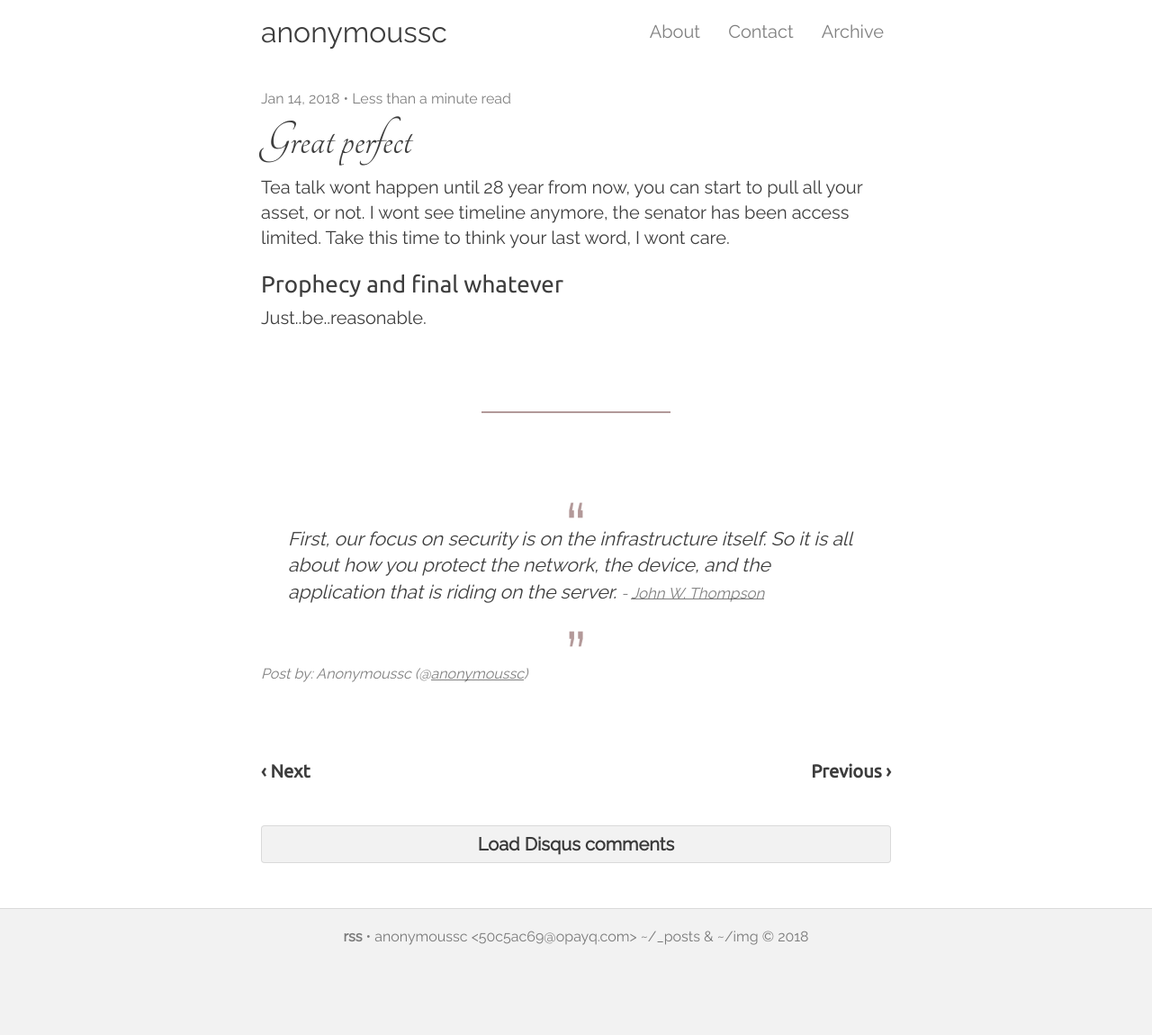
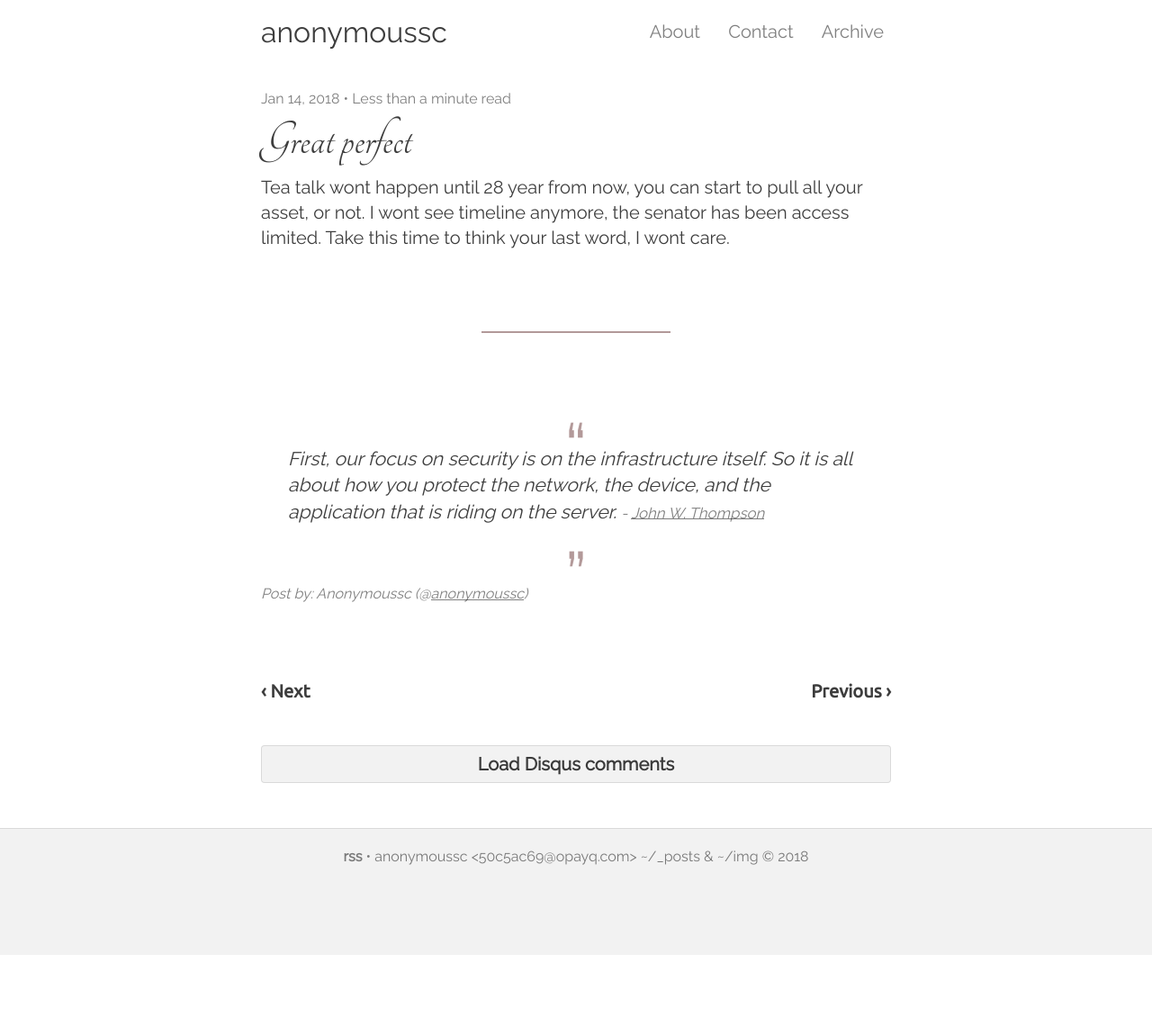
Before and after one commit to anonymoussc/anonymoussc.github.io, a Jekyll site: the page built from _posts/2018-01-14-great-perfect.markdown, in a window 1280 px wide. Shown: the whole page at 90% size. Built offline with Jekyll 4.4.1, drawn with Linux system fonts in a browser that asks for light colours; after the commit the page ends 1061 px from its top, so only the background shows below that.

Commit message:
Modified 2018-01-14-great-perfect.markdown

```diff
--- a/_posts/2018-01-14-great-perfect.markdown
+++ b/_posts/2018-01-14-great-perfect.markdown
@@ -6,10 +6,6 @@ summary: Tea talk wont happen until 28 year from now.
 
 Tea talk wont happen until 28 year from now, you can start to pull all your asset, or not. I wont see timeline anymore, the senator has been access limited. Take this time to think your last word, I wont care.
 
-## Prophecy and final whatever
-
-Just..be..reasonable.
-
 
 ---
 > First, our focus on security is on the infrastructure itself. So it is all about how you protect the network, the device, and the application that is riding on the server.
```
